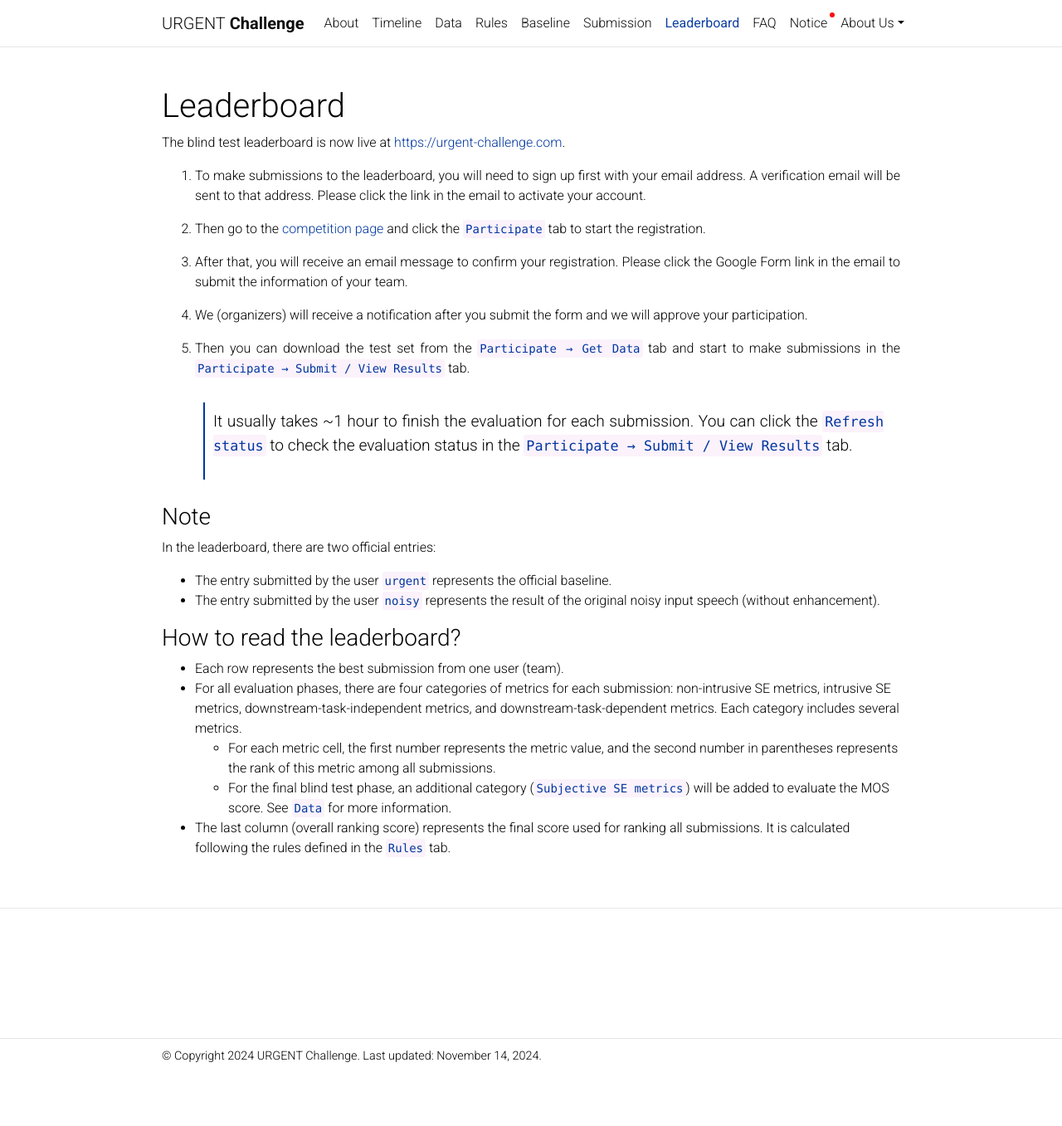
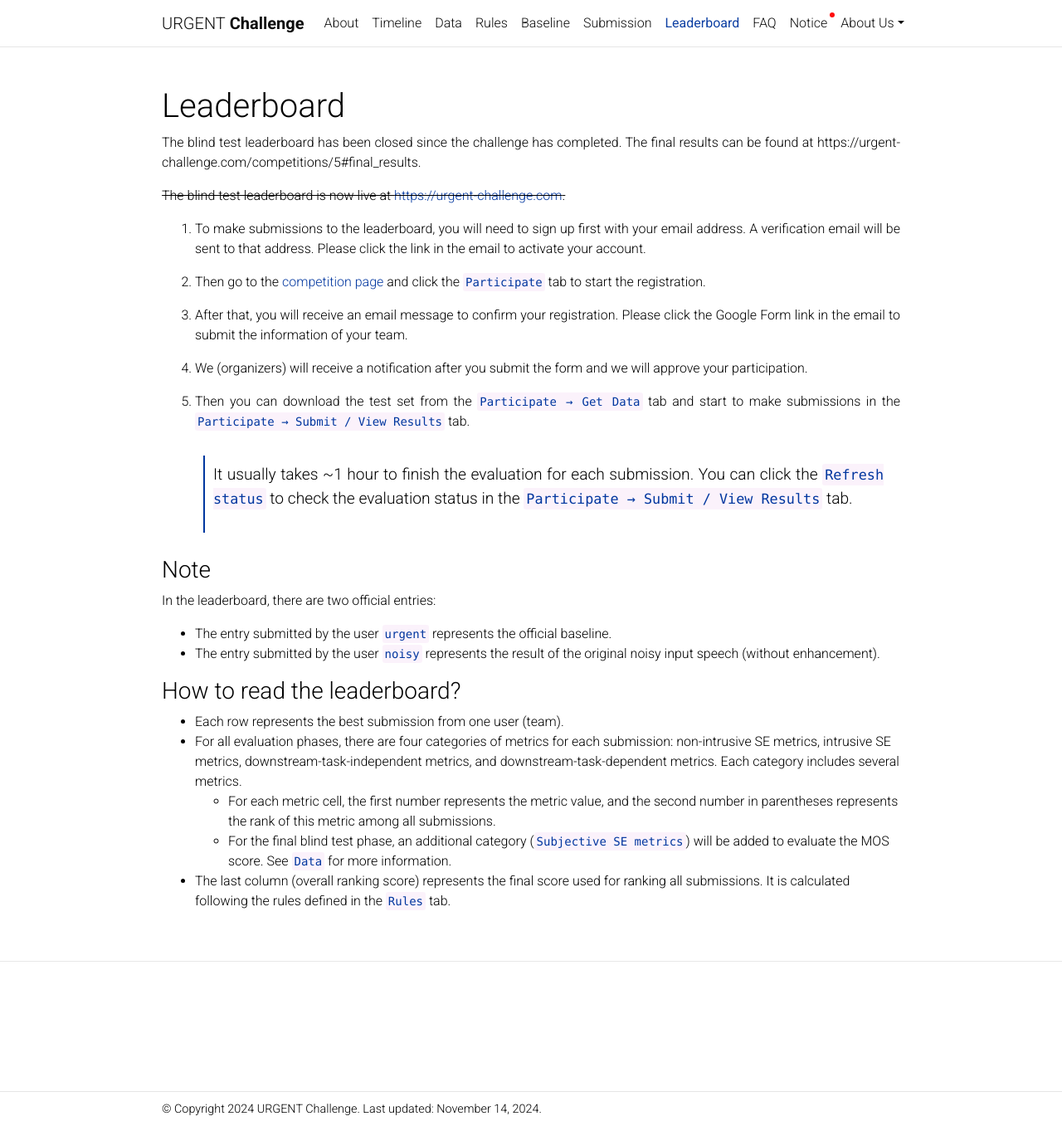
Before and after one commit to urgent-challenge/urgent2024, a Jekyll site: the page built from _pages/leaderboard.md, in a window 1280 px wide and 1357 px high. Shown: the whole window at 83% size. Built offline with Jekyll 4.4.1, drawn with Linux system fonts in a browser that asks for light colours; comment, search, counter and statistics services are not loaded; a style sheet for code colours, icons or effects is not loaded.

Commit message:
Update status

```diff
--- a/_includes/header.html
+++ b/_includes/header.html
@@ -1,6 +1,6 @@
     <script type="text/javascript">
       $(function() {
-        const latestCode = '20240922';
+        const latestCode = '20241021';
         const cookiesEnabled = navigator.cookieEnabled;
 
         // Function to get cookie value
--- a/_pages/leaderboard.md
+++ b/_pages/leaderboard.md
@@ -7,7 +7,9 @@
 nav_order: 7
 ---
 
-The blind test leaderboard is now live at [https://urgent-challenge.com](https://urgent-challenge.com/).
+The blind test leaderboard has been closed since the challenge has completed. The final results can be found at https://urgent-challenge.com/competitions/5#final_results.
+
+<del>The blind test leaderboard is now live at [https://urgent-challenge.com](https://urgent-challenge.com/).</del>
 
 1. To make submissions to the leaderboard, you will need to sign up first with your email address. A verification email will be sent to that address. Please click the link in the email to activate your account.
 
```
Also changed, not shown: _pages/notice.md (+2 -0 lines).
